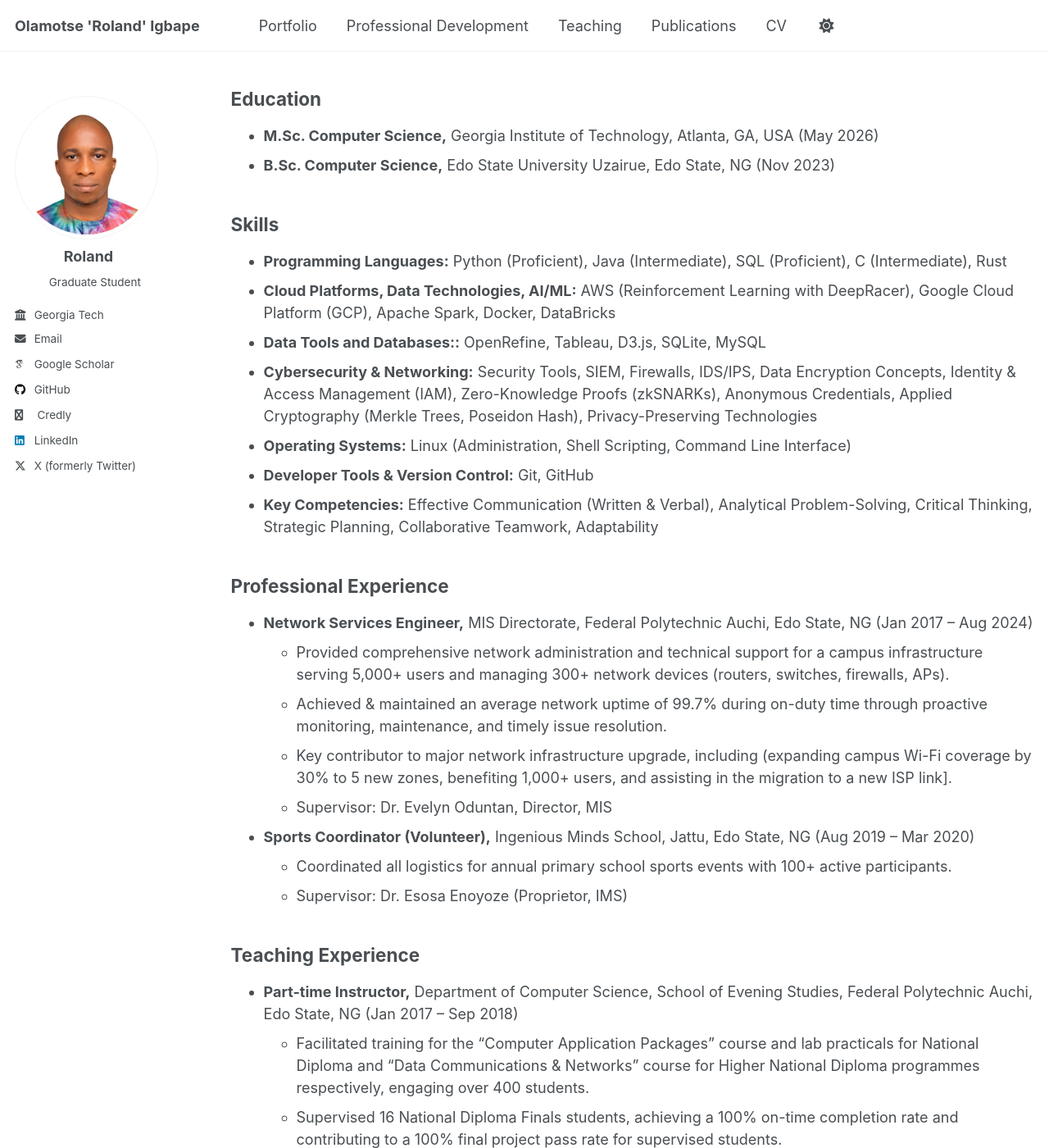
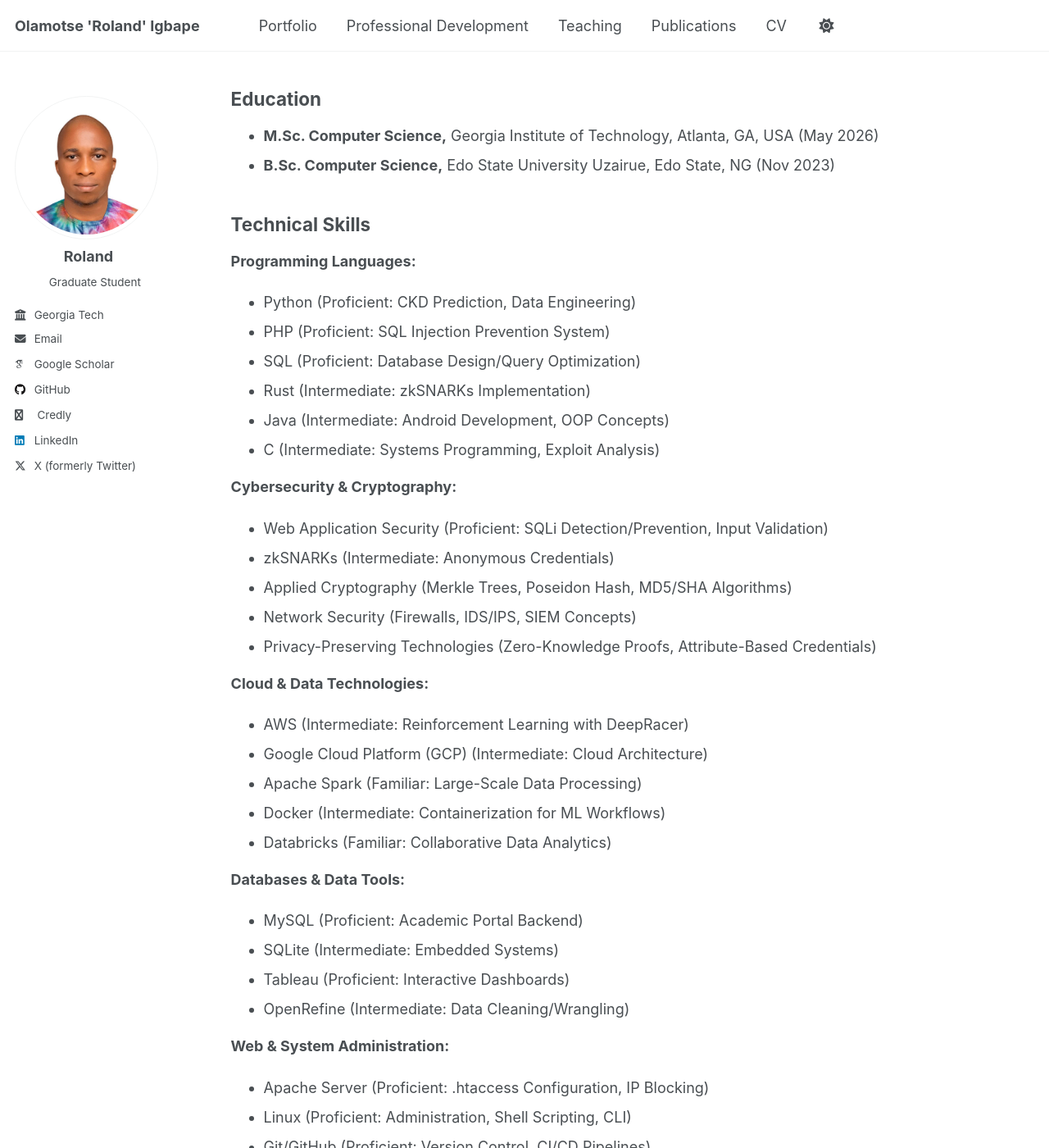
Before and after one commit to oigbape/oigbape.github.io, a Jekyll site: the page built from _pages/cv.md, in a window 1280 px wide and 1400 px high, scrolled down 258 px. Shown: the whole window at 82% size. Built offline with Jekyll 4.4.1, drawn with Linux system fonts in a browser that asks for light colours; some web fonts are replaced; some of the changed text lies outside the part shown.

Commit message:
Update cv.md

```diff
--- a/_pages/cv.md
+++ b/_pages/cv.md
@@ -16,14 +16,44 @@ redirect_from:
 * **M.Sc. Computer Science,** Georgia Institute of Technology, Atlanta, GA, USA (May 2026)
 * **B.Sc. Computer Science,** Edo State University Uzairue, Edo State, NG (Nov 2023)
 
-## Skills
-* **Programming Languages:** Python (Proficient), Java (Intermediate), SQL (Proficient), C (Intermediate), Rust
-* **Cloud Platforms, Data Technologies, AI/ML:** AWS (Reinforcement Learning with DeepRacer), Google Cloud Platform (GCP), Apache Spark, Docker, DataBricks
-* **Data Tools and Databases::** OpenRefine, Tableau, D3.js, SQLite, MySQL
-* **Cybersecurity & Networking:** Security Tools, SIEM, Firewalls, IDS/IPS, Data Encryption Concepts, Identity & Access Management (IAM), Zero-Knowledge Proofs (zkSNARKs), Anonymous Credentials, Applied Cryptography (Merkle Trees, Poseidon Hash), Privacy-Preserving Technologies
-* **Operating Systems:** Linux (Administration, Shell Scripting, Command Line Interface)
-* **Developer Tools & Version Control:** Git, GitHub
-* **Key Competencies:** Effective Communication (Written & Verbal), Analytical Problem-Solving, Critical Thinking, Strategic Planning, Collaborative Teamwork, Adaptability
+## Technical Skills
+**Programming Languages:**
+- Python (Proficient: CKD Prediction, Data Engineering)
+- PHP (Proficient: SQL Injection Prevention System)
+- SQL (Proficient: Database Design/Query Optimization)
+- Rust (Intermediate: zkSNARKs Implementation)
+- Java (Intermediate: Android Development, OOP Concepts)
+- C (Intermediate: Systems Programming, Exploit Analysis)
+
+**Cybersecurity & Cryptography:**
+- Web Application Security (Proficient: SQLi Detection/Prevention, Input Validation)
+- zkSNARKs (Intermediate: Anonymous Credentials)
+- Applied Cryptography (Merkle Trees, Poseidon Hash, MD5/SHA Algorithms)
+- Network Security (Firewalls, IDS/IPS, SIEM Concepts)
+- Privacy-Preserving Technologies (Zero-Knowledge Proofs, Attribute-Based Credentials)
+
+**Cloud & Data Technologies:**
+- AWS (Intermediate: Reinforcement Learning with DeepRacer)
+- Google Cloud Platform (GCP) (Intermediate: Cloud Architecture)
+- Apache Spark (Familiar: Large-Scale Data Processing)
+- Docker (Intermediate: Containerization for ML Workflows)
+- Databricks (Familiar: Collaborative Data Analytics)
+
+**Databases & Data Tools:**
+- MySQL (Proficient: Academic Portal Backend)
+- SQLite (Intermediate: Embedded Systems)
+- Tableau (Proficient: Interactive Dashboards)
+- OpenRefine (Intermediate: Data Cleaning/Wrangling)
+
+**Web & System Administration:**
+- Apache Server (Proficient: .htaccess Configuration, IP Blocking)
+- Linux (Proficient: Administration, Shell Scripting, CLI)
+- Git/GitHub (Proficient: Version Control, CI/CD Pipelines)
+
+**Analytical & Soft Skills:**
+- Threat Analysis & Mitigation (SQLi, Buffer Overflows)
+- Technical Documentation (Project Reports, Security Policies)
+- Agile Problem-Solving, Stakeholder Communication, Mentorship
 
 ## Professional Experience
 * **Network Services Engineer,** MIS Directorate, Federal Polytechnic Auchi, Edo State, NG (Jan 2017 – Aug 2024)
```
